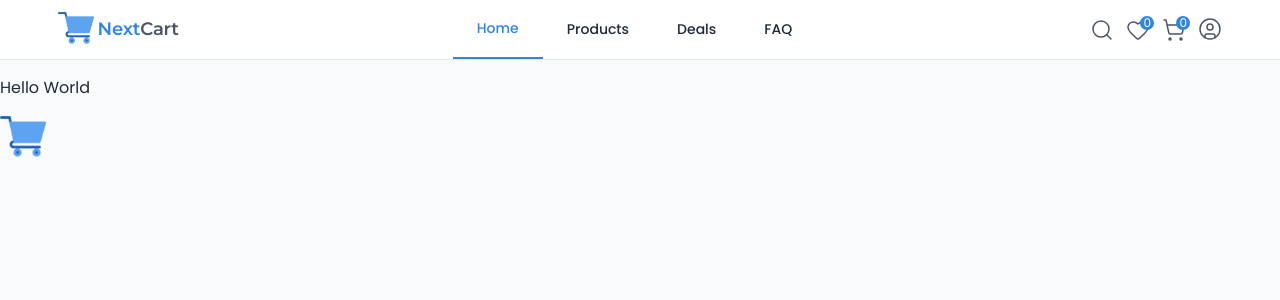
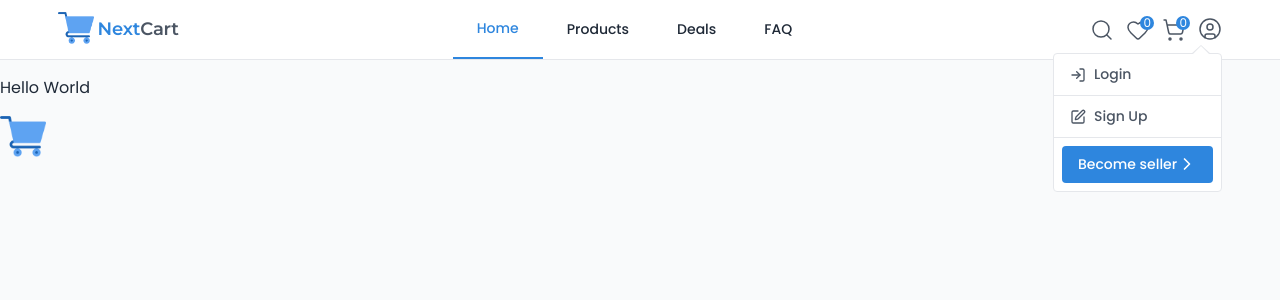
Before and after one commit to Mahedul-Karim/next-cart-client, a Next.js app: page / in a window 1280 px wide. Both pictures are taken after a click on the button 1210 px from the left and 29 px from the top of the page. Shown: the top 300 px of the page. Built offline with nearby package versions, Linux system fonts and the light colour scheme.

Commit message:
popover menu created

```diff
--- a/components/header/nav/UserButton.tsx
+++ b/components/header/nav/UserButton.tsx
@@ -1,19 +1,40 @@
-import React from "react";
+import React, { useState } from "react";
 
 import IconButton from "@mui/material/IconButton";
 import SvgIcon from "@mui/material/SvgIcon";
-import { CircleUser } from "lucide-react";
-import { SxProps, Theme } from "@mui/material";
+import { ChevronRight, CircleUser, LogIn, SquarePen } from "lucide-react";
+import { Box, Button, SxProps, Theme } from "@mui/material";
+import Menu from "@mui/material/Menu";
+import MenuItem from "@mui/material/MenuItem";
+import Divider from "@mui/material/Divider";
+import Link from "next/link";
 
 type Props = {
   sx?: SxProps<Theme>;
 };
 
 const UserButton: React.FC<Props> = ({ sx }) => {
+  const [anchorEl, setAnchorEl] = useState<HTMLElement | null>(null);
+
+  const open = Boolean(anchorEl);
+
+  const handleClick = (event: React.MouseEvent<HTMLElement>) => {
+    setAnchorEl(event.currentTarget);
+  };
+  const handleClose = () => {
+    setAnchorEl(null);
+  };
+
   return (
+    <>
       <IconButton
-      sx={{ "&:hover": { backgroundColor: "transparent" }, padding: 0, ...sx }}
+        sx={{
+          "&:hover": { backgroundColor: "transparent" },
+          padding: 0,
+          ...sx,
+        }}
         disableRipple
+        onClick={handleClick}
       >
         <SvgIcon
           component={CircleUser}
@@ -32,6 +53,124 @@ const UserButton: React.FC<Props> = ({ sx }) => {
           }}
         />
       </IconButton>
+      <Menu
+        anchorEl={anchorEl}
+        open={open}
+        onClose={handleClose}
+        onClick={handleClose}
+        slotProps={{
+          list: {
+            sx: {
+              paddingBlock: 0,
+              "& > li": {
+                borderBottom: "1px solid",
+                borderColor: "divider",
+                paddingBlock: "10px",
+              },
+            },
+          },
+          paper: {
+            elevation: 0,
+            sx: {
+              overflow: "visible",
+              zIndex: 1,
+              mt: 1.5,
+              "&::before": {
+                content: '""',
+                position: "absolute",
+                top: "-8px",
+                right: "12px",
+                width: 0,
+                height: 0,
+                borderLeft: "8px solid transparent",
+                borderRight: "8px solid transparent",
+                borderBottom: "8px solid",
+                borderBottomColor: "background.paper",
+                zIndex: 1,
+              },
+              "&::after": {
+                content: '""',
+                position: "absolute",
+                top: "-9px",
+                right: "10px",
+                width: 0,
+                height: 0,
+                borderLeft: "10px solid transparent",
+                borderRight: "10px solid transparent",
+                borderBottom: "9px solid",
+                borderBottomColor: "divider",
+              },
+              border: "1px solid",
+              borderColor: "divider",
+            },
+          },
+        }}
+        transformOrigin={{ horizontal: "right", vertical: "top" }}
+        anchorOrigin={{ horizontal: "right", vertical: "bottom" }}
+      >
+        <MenuItem>
+          <IconButton
+            component={Link}
+            href="/login"
+            disableRipple
+            sx={{
+              padding: 0,
+              backgroundColor: "transparent",
+              fontSize: "14px",
+              fontWeight: 500,
+              gap: 1,
+              color: "text.secondary",
+            }}
+          >
+            <SvgIcon
+              component={LogIn}
+              sx={{
+                fill: "none",
+                color: "text.secondary",
+                width: "16px",
+                height: "16px",
+              }}
+            />
+            Login
+          </IconButton>
+        </MenuItem>
+        <MenuItem>
+          <IconButton
+            component={Link}
+            href="/signup"
+            disableRipple
+            sx={{
+              padding: 0,
+              backgroundColor: "transparent",
+              fontSize: "14px",
+              fontWeight: 500,
+              gap: 1,
+              color: "text.secondary",
+            }}
+          >
+            <SvgIcon
+              component={SquarePen}
+              sx={{
+                fill: "none",
+                color: "text.secondary",
+                width: "16px",
+                height: "16px",
+              }}
+            />
+            Sign Up
+          </IconButton>
+        </MenuItem>
+        <Box sx={{ padding: "8px" }}>
+          <Button variant="contained" component={Link} href="/shop-create">
+            Become seller
+            <SvgIcon
+              component={ChevronRight}
+              sx={{ fill: "none", width: "20px", height: "20px" }}
+            />
+          </Button>
+        </Box>
+      </Menu>
+    </>
   );
 };
 
```
Lines whose indentation alone changed are shown as unchanged.
